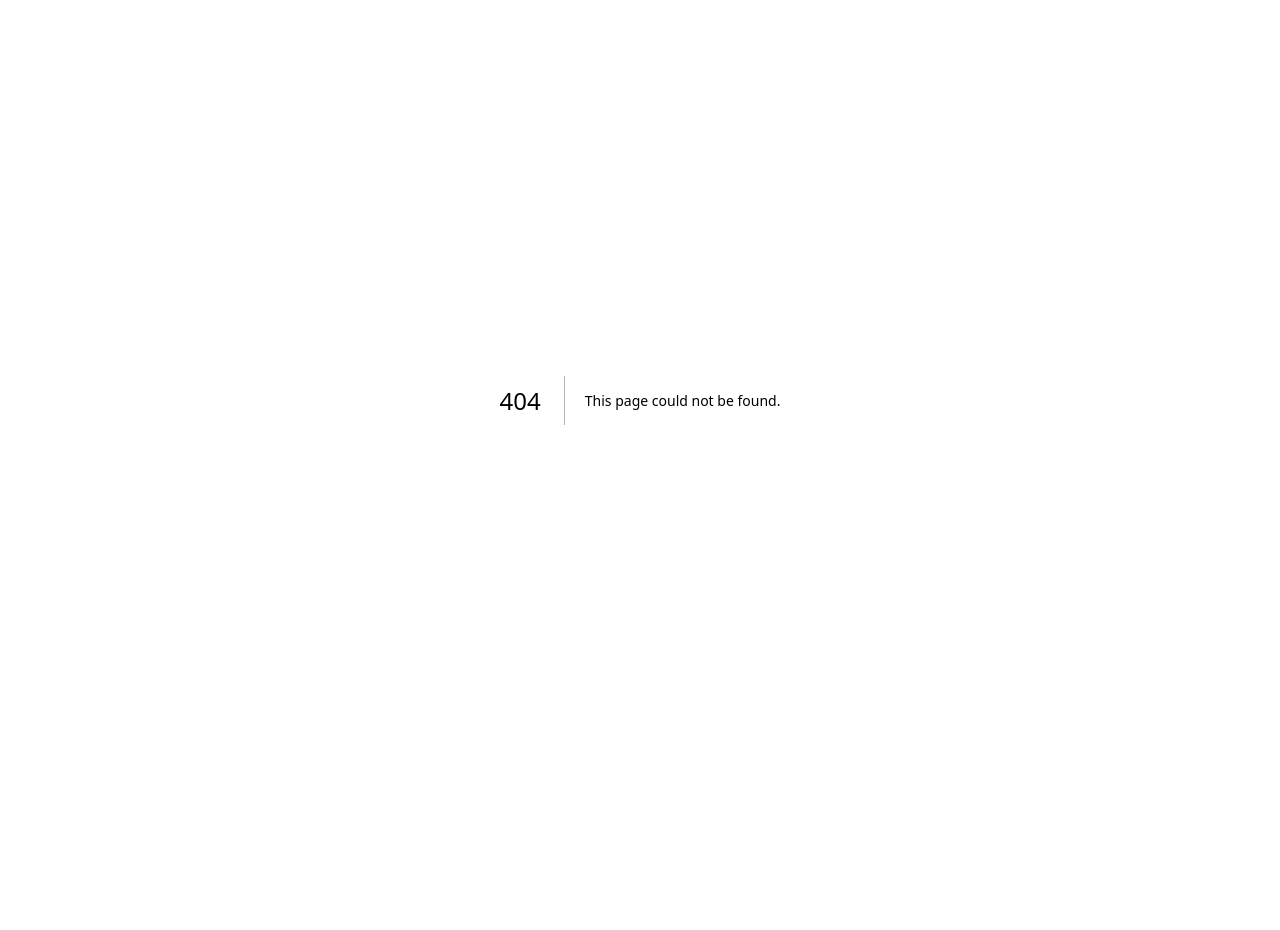
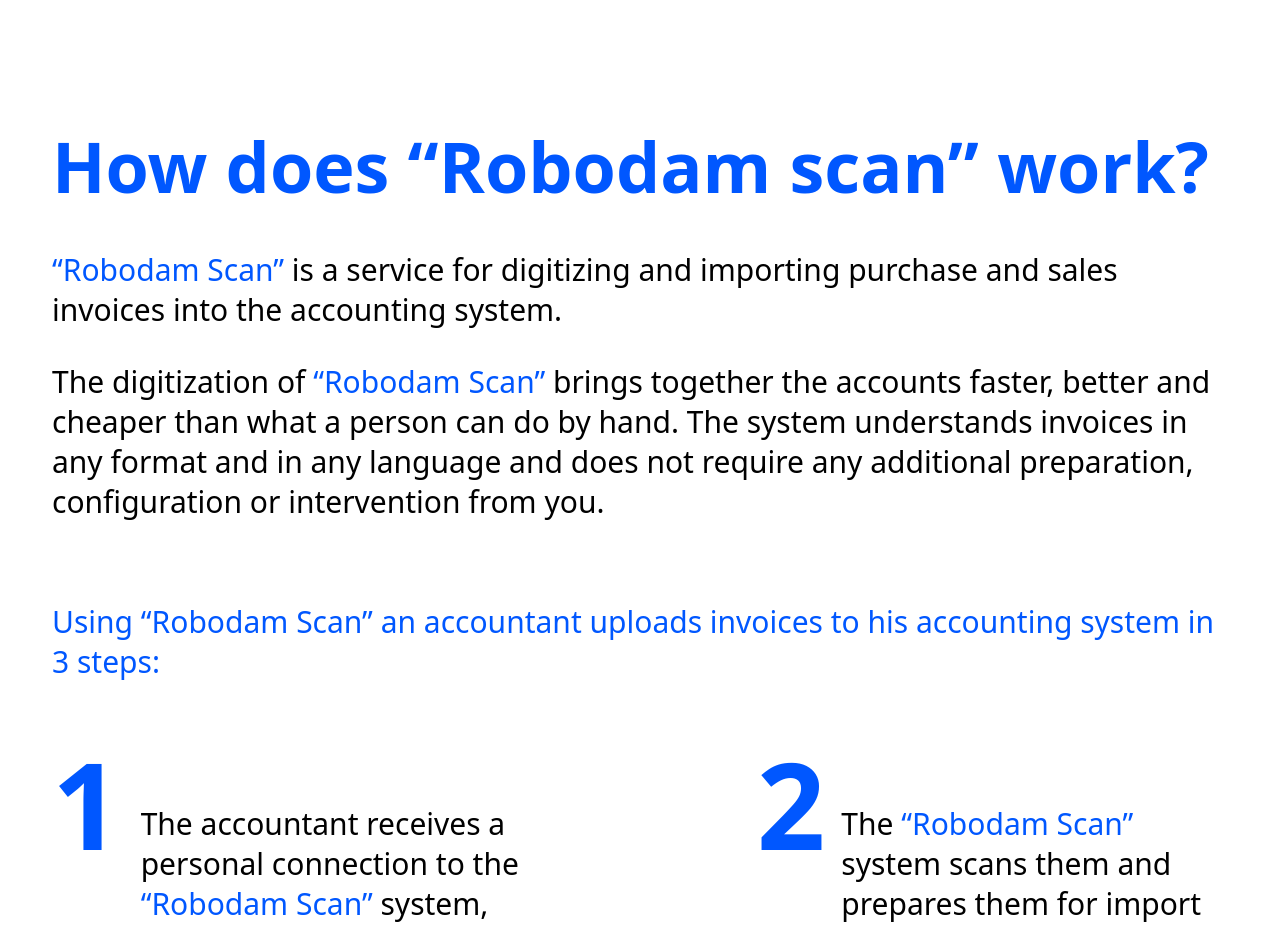
Before and after one commit to kmaro11/scan-robodam, a Next.js app: page /en/how-it-works in a window 1280 px wide. Before the commit this address had no page. Shown: the top 930 px of the page. Before the commit the page ends 800 px from the top, so only its background shows below. Built offline with nearby package versions, Linux system fonts and the light colour scheme.

Commit message:
how it works page

```diff
--- /dev/null
+++ b/src/app/[lang]/how-it-works/page.tsx
@@ -0,0 +1,168 @@
+"use client";
+
+import { useI18n } from "@/contexts/I18nContext";
+
+export default function HowItWorks() {
+  const { t } = useI18n();
+
+  const scanSteps = [
+    "howItWorks.stepOne",
+    "howItWorks.stepTwo",
+    "howItWorks.stepThree",
+  ];
+
+  const functionalities = [
+    {
+      left: "howItWorks.functionalitiesOneLeft",
+      right: "howItWorks.functionalitiesOneRight",
+    },
+    {
+      left: "howItWorks.functionalitiesTwoLeft",
+      right: "howItWorks.functionalitiesTwoRight",
+    },
+    {
+      left: "howItWorks.functionalitiesThreeLeft",
+      right: "howItWorks.functionalitiesThreeRight",
+    },
+    {
+      left: "howItWorks.functionalitiesFourLeft",
+      right: "howItWorks.functionalitiesFourRight",
+    },
+    {
+      left: "howItWorks.functionalitiesFiveLeft",
+      right: "howItWorks.functionalitiesFiveRight",
+    },
+    {
+      left: "howItWorks.functionalitiesSixLeft",
+      right: "howItWorks.functionalitiesSixRight",
+    },
+    {
+      left: "howItWorks.functionalitiesSevenLeft",
+      right: "howItWorks.functionalitiesSevenRight",
+    },
+    {
+      left: "howItWorks.functionalitiesEightLeft",
+      right: "howItWorks.functionalitiesEightRight",
+    },
+  ];
+
+  const scanList = [
+    "scanItemOne",
+    "scanItemTwo",
+    "scanItemThree",
+    "scanItemFour",
+    "scanItemFive",
+    "scanItemSix",
+    "scanItemSeven",
+    "scanItemEight",
+    "scanItemNine",
+    "scanItemTen",
+    "scanItemEleven",
+    "scanItemTwelve",
+    "scanItemThirteen",
+    "scanItemFourteen",
+    "scanItemFifteen",
+    "scanItemSixteen",
+    "scanItemSeventeen",
+    "scanItemEighteen",
+    "scanItemNineteen",
+    "scanItemTwenty",
+    "scanItemTwentyOne",
+  ];
+
+  return (
+    <div className="custom-container max-w-[1485px]">
+      <section>
+        <h1 className="text-[40px] md:text-[70px] leading-[50px] md:leading-[80px] font-bold mb-11 text-blue">
+          {t("howItWorks.title")}
+        </h1>
+
+        <p className="text-xl md:text-[30px] md:leading-[40px] mb-8">
+          {t("howItWorks.textOne", {
+            scan: <span className="text-blue">“Robodam Scan”</span>,
+          })}
+        </p>
+
+        <p className="text-xl md:text-[30px] md:leading-[40px] mb-10 md:mb-20">
+          {t("howItWorks.textTwo", {
+            scan: <span className="text-blue">“Robodam Scan”</span>,
+          })}
+        </p>
+
+        <p className="text-xl md:text-[30px] md:leading-[40px] text-blue">
+          {t("howItWorks.subtitle")}
+        </p>
+
+        <div className="grid grid-cols-1 lg:grid-cols-12 gap-8 items-start mt-10 lg:mt-[122px]">
+          <div className="flex items-start space-x-5 lg:col-span-5">
+            <span className="text-6xl xl:text-[120px] xl:leading-[144px] font-bold text-blue transform lg:-translate-y-10 xl:-translate-y-[72px]">
+              1
+            </span>
+            <p className="text-xl xl:text-[30px] xl:leading-[40px]">
+              {t("howItWorks.step1", {
+                scan: <span className="text-blue">“Robodam Scan”</span>,
+              })}
+            </p>
+          </div>
+
+          <div className="flex items-start space-x-4 lg:col-span-5 lg:col-end-13">
+            <span className="text-6xl xl:text-[120px] xl:leading-[144px] font-bold text-blue transform lg:-translate-y-10 xl:-translate-y-[72px]">
+              2
+            </span>
+            <p className="text-xl xl:text-[30px] xl:leading-[40px]">
+              {t("howItWorks.step2", {
+                scan: <span className="text-blue">“Robodam Scan”</span>,
+              })}
+            </p>
+          </div>
+
+          <div className="flex items-start space-x-4 lg:col-start-4 lg:col-span-5">
+            <span className="text-6xl xl:text-[120px] xl:leading-[144px] font-bold text-blue transform lg:-translate-y-10 xl:-translate-y-[72px]">
+              3
+            </span>
+            <p className="text-xl xl:text-[30px] xl:leading-[40px]">
+              The accountant then imports the account data into his accounting
+              program using the standard functionality of the accounting
+              program.
+            </p>
+          </div>
+        </div>
+      </section>
+
+      <section className="pt-10 md:pt-20">
+        <h2 className="text-[40px] md:text-[70px] leading-[50px] md:leading-[80px] font-bold mb-10 md:mb-20 text-blue">
+          {t("howItWorks.functionalities")}
+        </h2>
+        <ul className="bg-blue rounded-[10px] p-3 md:pt-10 md:pr-8 md:pl-9 md:pb-10">
+          {functionalities.map((item, index) => (
+            <li key={index} className="group grid grid-cols-2 font-bold ">
+              <div className="group-last:border-b-0 flex-grow flex-shrink-0 group-last:pb-0 group-first:pt-0 text-sm font-bold md:text-[30px] md:leading-[40px] text-white py-2 md:pb-4 md:pt-3 border-b border-white border-r ">
+                {t(item.left)}
+              </div>
+              <div className="group-last:border-b-0 flex-grow flex-shrink-0 group-last:pb-0 group-first:pt-0 text-sm font-bold md:text-[30px] md:leading-[40px] text-white py-2 md:pb-4 md:pt-3 border-b border-white pl-1.5 md:pl-2.5">
+                {t(item.right)}
+              </div>
+            </li>
+          ))}
+        </ul>
+      </section>
+      <section className="mt-10 md:mt-20 pb-[196px] md:pb-[243px]">
+        <h2 className="text-[40px] md:text-[70px] leading-[50px] md:leading-[80px] font-bold mb-10 md:mb-20 text-blue">
+          {t("howItWorks.whatScan")}
+        </h2>
+        <h2 className="text-blue mb-10 md:mb-20 text-xl md:text-[30px] md:leading-[40px]">
+          {t("home.scansTitle")}:
+        </h2>
+        <div className="max-w-[1022px] mx-auto w-full">
+          <ul className="list-disc p-0 pl-5 md:pl-11 m-0 flex flex-col gap-y-2">
+            {scanList.map((item) => (
+              <li className="text-xl md:text-[30px] md:leading-[40px]">
+                {t(`home.${item}`)}
+              </li>
+            ))}
+          </ul>
+        </div>
+      </section>
+    </div>
+  );
+}
--- a/src/app/[lang]/page.tsx
+++ b/src/app/[lang]/page.tsx
@@ -198,7 +198,7 @@ export default function Home() {
           <h2 className="text-blue mb-10 text-center md:mb-20 text-xl md:text-[30px] md:leading-[40px]">
             {t("home.scansTitle")}:
           </h2>
-          <ul className="list-disc p-0 pl-10 m-0 flex flex-col gap-y-2">
+          <ul className="list-disc p-0 pl-5 md:pl-11 m-0 flex flex-col gap-y-2">
             {scanList.map((item) => (
               <li className="text-xl md:text-[30px] md:leading-[40px]">
                 {t(`home.${item}`)}
--- a/src/contexts/I18nContext.tsx
+++ b/src/contexts/I18nContext.tsx
@@ -4,7 +4,7 @@ import { createContext, useContext, ReactNode } from "react";
 type TranslationObject = { [key: string]: string | TranslationObject };
 
 interface I18nContextProps {
-  t: (key: string) => string;
+  t: (key: string, values?: Record<string, ReactNode>) => ReactNode;
 }
 
 const I18nContext = createContext<I18nContextProps | null>(null);
@@ -24,22 +24,29 @@ export function I18nProvider({
     console.warn(`Missing translations for ${lang}`);
   }
 
-  const t = (key: string): string => {
-    return (
-      key
-        .split(".")
-        .reduce(
-          (obj: any, part) =>
-            obj && typeof obj === "object" ? obj[part] : undefined,
-          translations
-        ) || key
-    );
+  const t = (key: string, values?: Record<string, ReactNode>): ReactNode => {
+    const result = key
+      .split(".")
+      .reduce<TranslationObject | string | undefined>(
+        (obj, part) => (obj && typeof obj === "object" ? obj[part] : undefined),
+        translations
+      );
+
+    if (typeof result !== "string") return key; // Fallback if key is missing
+
+    if (!values) return result;
+
+    // Handle multiple placeholders dynamically
+    return result.split(/(\{\w+\})/g).map((part, index) => {
+      const match = part.match(/^\{(\w+)\}$/);
+      return match ? values[match[1]] ?? part : part; // Replace if exists, else keep original
+    });
   };
 
   return <I18nContext.Provider value={{ t }}>{children}</I18nContext.Provider>;
 }
 
-export function useI18n() {
+export function useI18n(): I18nContextProps {
   const context = useContext(I18nContext);
   if (!context) throw new Error("useI18n must be used within an I18nProvider");
   return context;
--- a/src/locales/en.json
+++ b/src/locales/en.json
@@ -59,6 +59,34 @@
         "exempt": "Exempt: ",
         "exemptText": "duplicate documents, non-invoices and unreadable documents. *Prices do not include VAT. We issue an invoice for the services on the last day of the month for all processed documents."
     },
+    "howItWorks": {
+        "title": "How does “Robodam scan” work?",
+        "functionalities": "Functionalities",
+        "whatScan": "What does “Robodam Scan” scan?",
+
+        "textOne": "{scan} is a service for digitizing and importing purchase and sales invoices into the accounting system.",
+        "textTwo": "The digitization of {scan} brings together the accounts faster, better and cheaper than what a person can do by hand. The system understands invoices in any format and in any language and does not require any additional preparation, configuration or intervention from you.",
+        "subtitle": "Using “Robodam Scan” an accountant uploads invoices to his accounting system in 3 steps:",
+        "step1": "The accountant receives a personal connection to the {scan} system, through which he uploads purchase/sale invoices.",
+        "step2": "The {scan} system scans them and prepares them for import into the accounting system. The accountant connects to {scan} and takes account data in the appropriate format for his accounting program.",
+        "step3": "The accountant then imports the account data into his accounting program using the standard functionality of the accounting program.",
+        "functionalitiesOneLeft": "50x faster reconciliation of accounts",
+        "functionalitiesOneRight": "Processes large amounts of invoices at once",
+        "functionalitiesTwoLeft": "Eliminates human, careless errors",
+        "functionalitiesTwoRight": "Company details are checked at the Register Center",
+        "functionalitiesThreeLeft": "5x cheaper than manual guidance",
+        "functionalitiesThreeRight": "Reads information from invoices in various formats",
+        "functionalitiesFourLeft": "Sorts accounts by company automatically",
+        "functionalitiesFourRight": "Integration with accounting programs",
+        "functionalitiesFiveLeft": "Reads bills in foreign languages ​​as well",
+        "functionalitiesFiveRight": "Secure eArchive",
+        "functionalitiesSixLeft": "The system can be accessed from anywhere",
+        "functionalitiesSixRight": "You can send invoices by e-mail",
+        "functionalitiesSevenLeft": "You can transfer the eArchive to GDrive",
+        "functionalitiesSevenRight": "You can import invoices from GDrive",
+        "functionalitiesEightLeft": "You can have as many connections as you need",
+        "functionalitiesEightRight": "Only processed invoices are charged"
+    },
     "common": {
         "login": "login",
         "register": "register"
```
